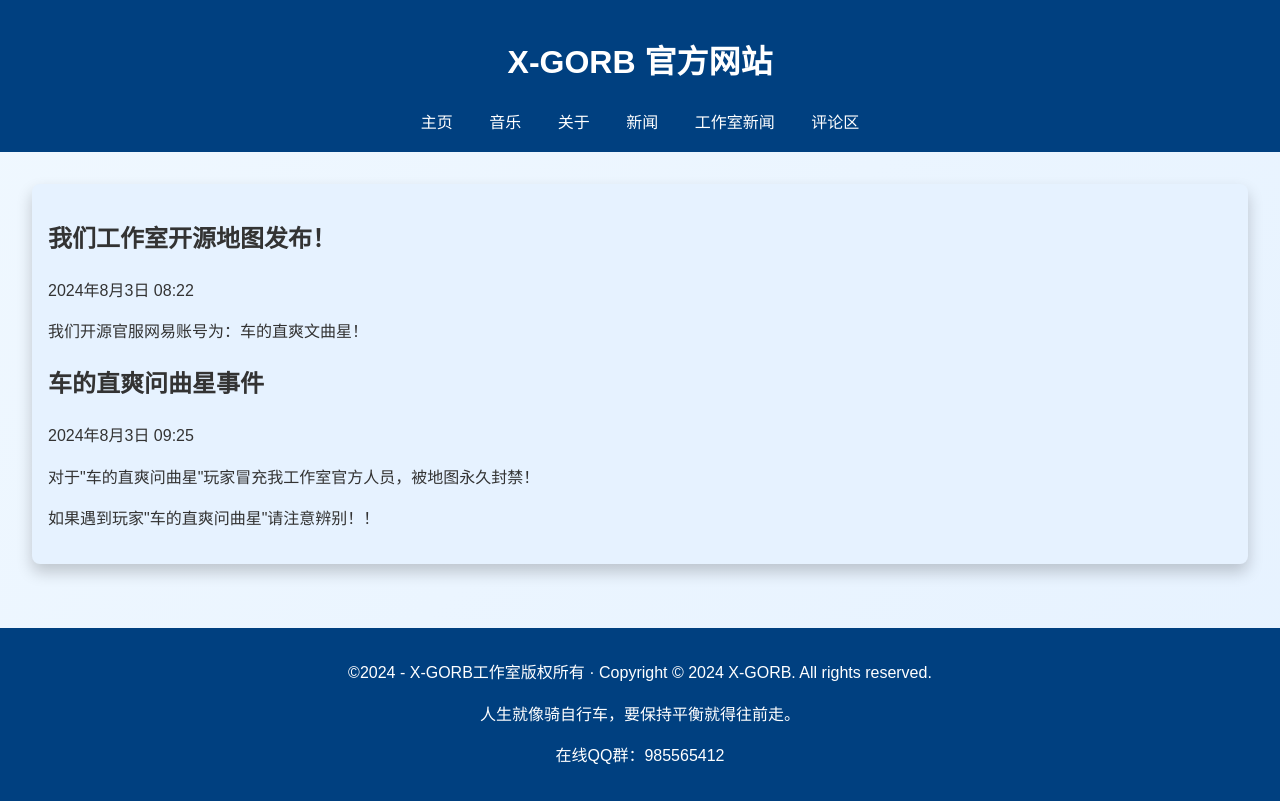
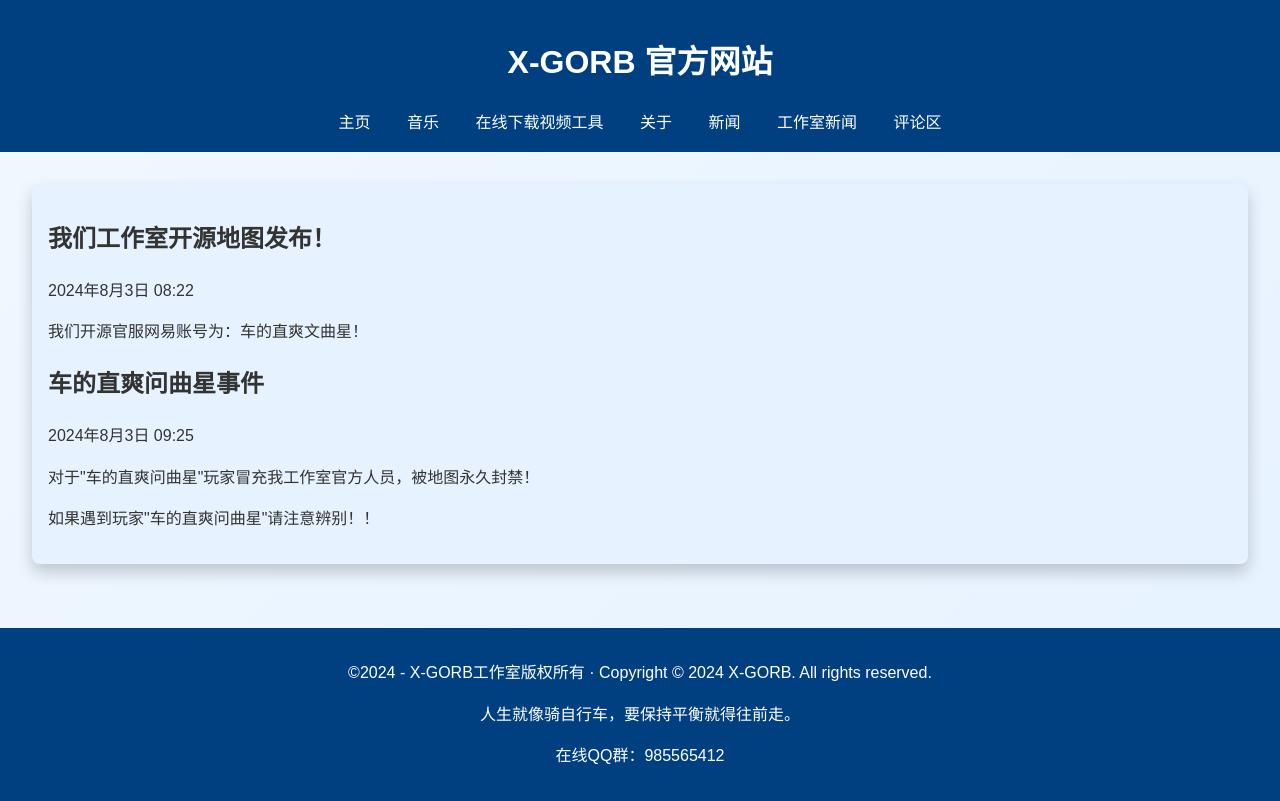
Before and after one commit to zls-wqx/guanfang, a plain HTML site: page xgorb.html in a window 1280 px wide. Drawn offline with Linux system fonts and the light colour scheme.

Commit message:
xgorb.html

```diff
--- a/xgorb.html
+++ b/xgorb.html
@@ -14,6 +14,7 @@
             <ul>
                 <li><a href="index.html" id="homeLink">主页</a></li>
                 <li><a href="music.html" id="musicLink">音乐</a></li>
+                <li><a href="download.html" id="downloadLink">在线下载视频工具</a></li>
                 <li><a href="about.html" id="aboutLink">关于</a></li>
                 <li><a href="news.html" id="newsLink">新闻</a></li>
                 <li><a href="xgorb.html">工作室新闻</a></li>
```
